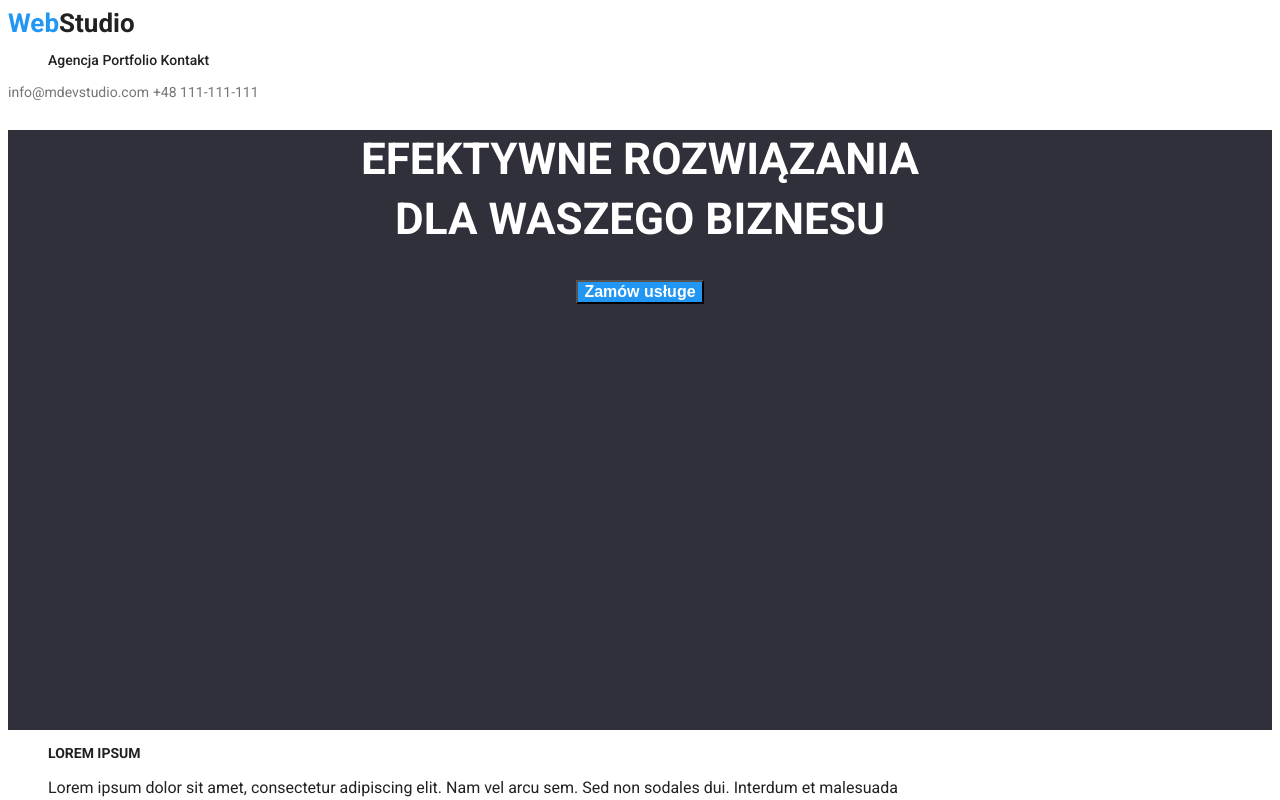
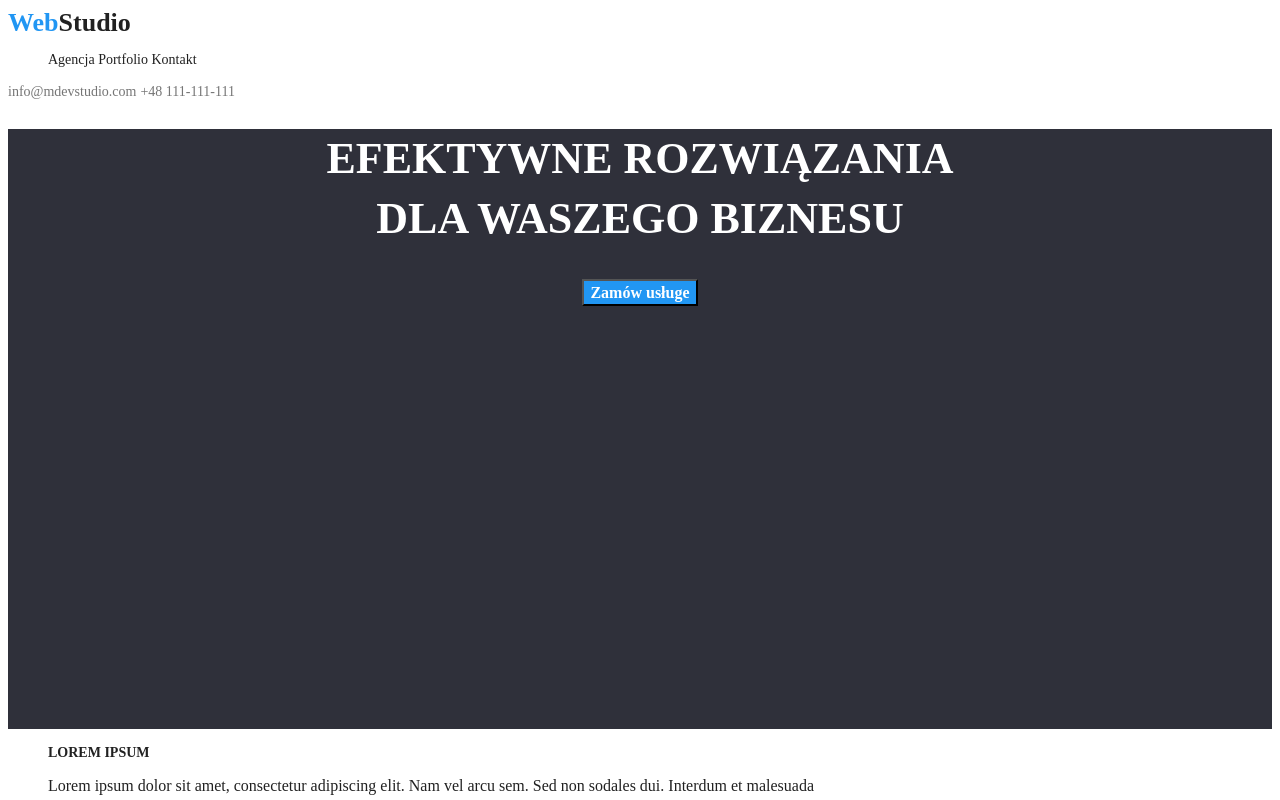
Before and after one commit to skolim10/goit-markup-hw-02, a plain HTML site: page index.html in a window 1280 px wide. Shown: the top 800 px of the page. Drawn offline with Linux system fonts and the light colour scheme.

Commit message:
Update styles.css

```diff
--- a/css/styles.css
+++ b/css/styles.css
@@ -7,10 +7,11 @@
   --main-text: #212121;
   --blue-elements: #2196f3;
   --grey-elements: #757575;
-
+  --main-font: font-family: "Roboto";
+  --second-font: font-family: "Raleway";
 }
 .logo {
-  font: "Raleway";
+  font: var(--second-font);
   font-size: 26px;
   font-weight: 700;
   text-decoration: none;
@@ -36,7 +37,7 @@
   vertical-align: middle;
 }
 .menu {
-  font: "Roboto";
+  font: var(--main-font);
   font-weight: 500;
   font-size: 14px;
 }
@@ -72,7 +73,7 @@
 .main-button {
   background-color: var(--blue-elements);
   color: var(--main-bg);
-  font: "Roboto";
+  font: var(--main-font);
   font-size: 16px;
   font-weight: 700;
 }
@@ -139,7 +140,7 @@ ul {
   list-style-type: none;
 }
 body {
-  font-family: "Roboto";
+  font-family: var(--main-font);
   font-size: 16px;
   color: var(--main-text);
   background-color: var(--main-bg);
```
